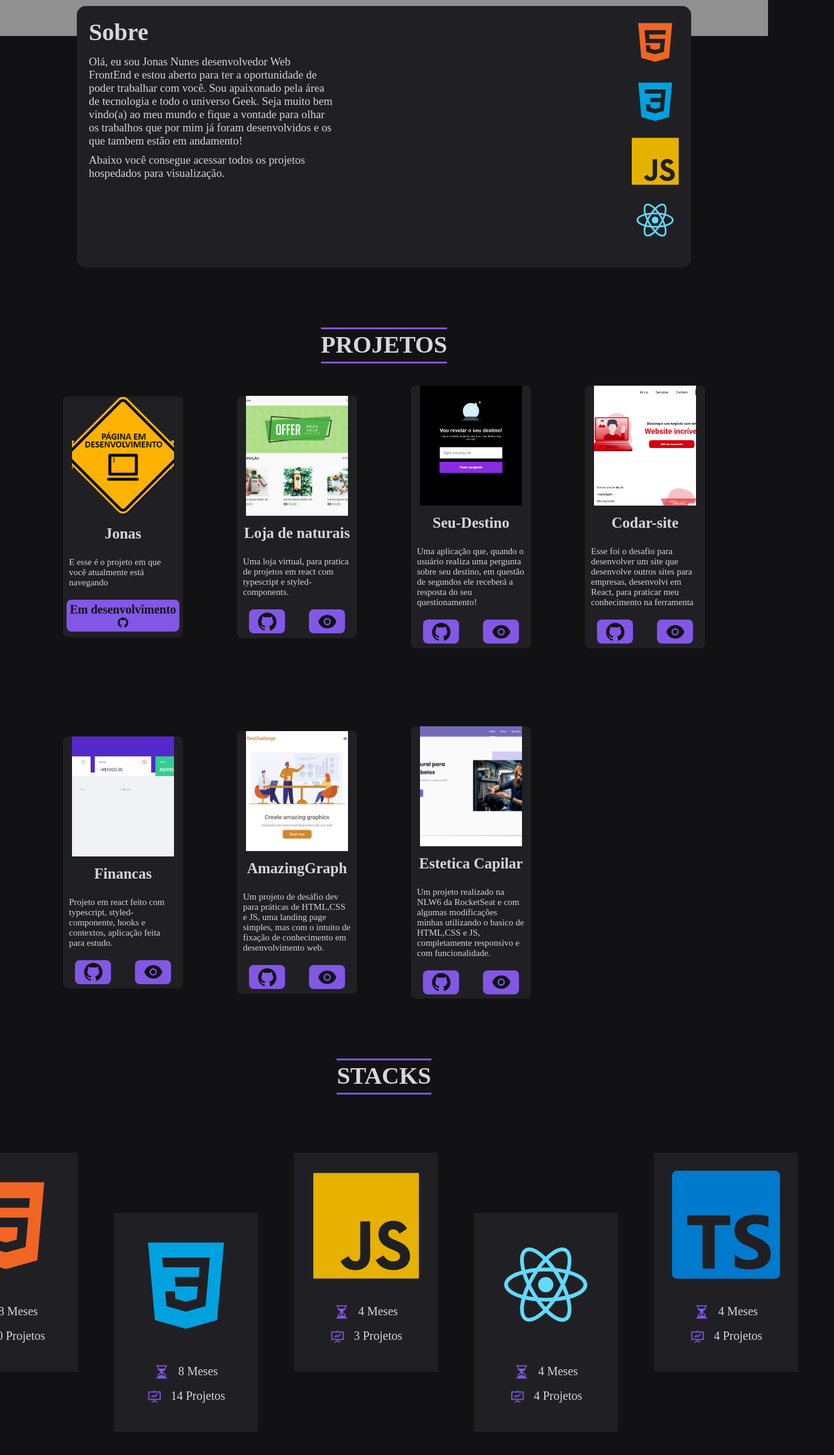
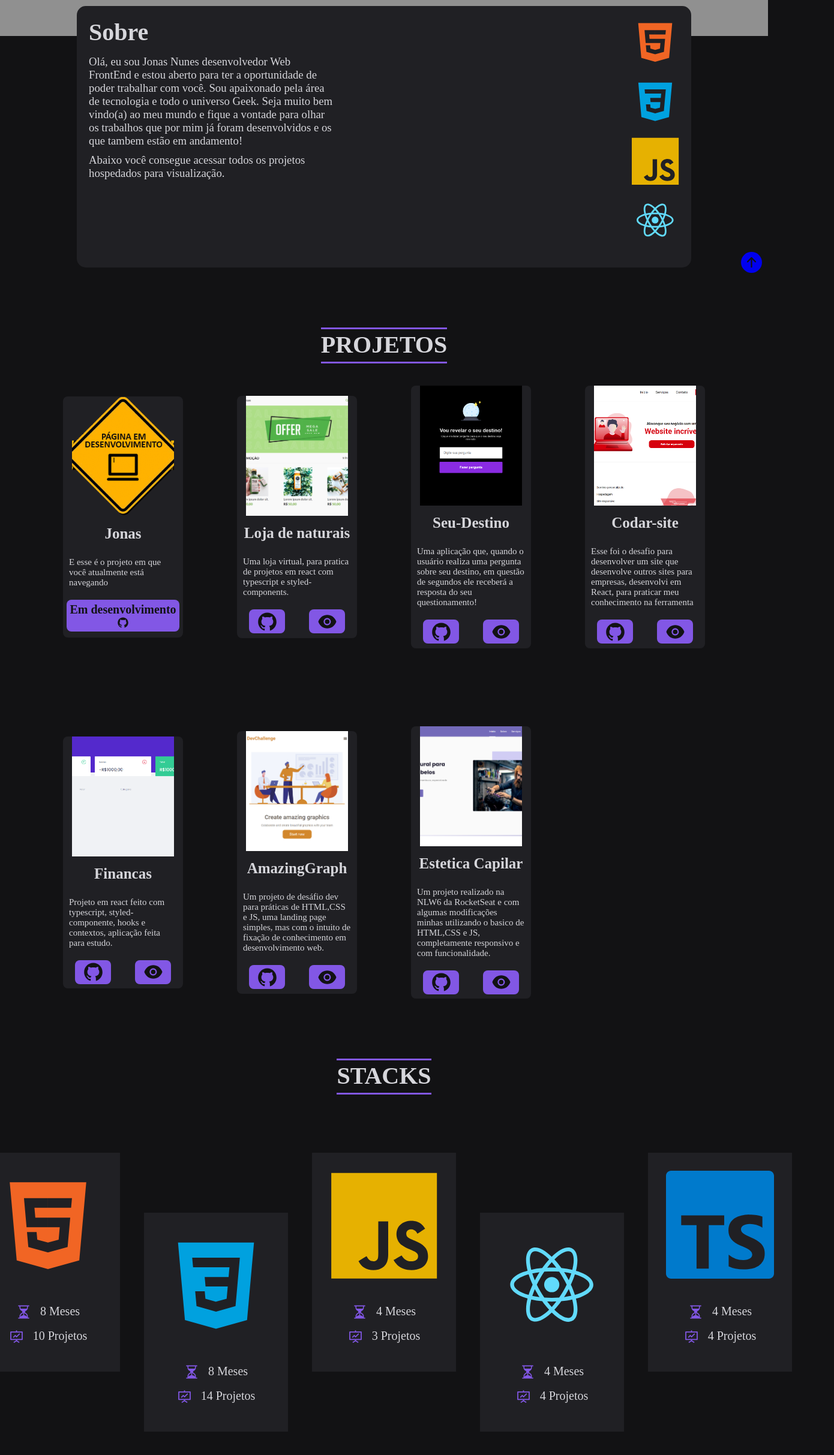
Before and after one commit to Ohnilrac/Portf-lio, a React (Vite) app: page / in a window 1280 px wide. Shown: the part 340-2766 px from the top of the page at 60% size, 1390 px wide, since content can reach past the window. Built offline with nearby package versions, Linux system fonts and the light colour scheme; grey boxes are pictures that could not be loaded.

Commit message:
Button backtotop
Configurando o botao para ir diretamente para o topo da pagina

```diff
--- a/src/App.tsx
+++ b/src/App.tsx
@@ -4,6 +4,7 @@ import { Projects } from "./components/projects";
 import { GlobalStyles } from "./styles/global";
 import { Stacks } from "./components/stacks";
 import { Footer } from "./components/footer";
+import { BackTotop } from "./components/backToTop/button";
 
 export function App() {
 
@@ -14,6 +15,7 @@ export function App() {
       <Projects />
       <Stacks />
       <Footer />
+      <BackTotop />
       <GlobalStyles />
     </div>
   )
--- a/src/components/about/index.tsx
+++ b/src/components/about/index.tsx
@@ -4,7 +4,7 @@ import { DiHtml5, DiCss3, DiJsBadge, DiReact} from 'react-icons/di'
 export function Main(){
   return (
         <>
-        <Container id="sobre">
+        <Container id="about">
           <section>
             <div>
               <h2>Sobre</h2>
--- /dev/null
+++ b/src/components/backToTop/button.tsx
@@ -0,0 +1,25 @@
+import { BsFillArrowUpCircleFill } from 'react-icons/bs'
+import { Button } from './styles'
+
+
+export function BackTotop() {
+  const backToTop = document.querySelector('.back-to-top')
+  function button() {
+    if (window.scrollY >= 780){
+      backToTop?.classList.add('show')
+    } else {
+      backToTop?.classList.remove('show')
+    }
+  }
+
+  window.addEventListener('scroll', function(){
+    button()
+  })
+
+
+  return(
+    <Button href="#header" className='back-to-top'>
+      <BsFillArrowUpCircleFill />
+    </Button>
+  )
+}
--- /dev/null
+++ b/src/components/backToTop/styles.ts
@@ -0,0 +1,15 @@
+import styled from "styled-components";
+
+export const Button = styled.a`
+  font-size: 3.5rem;
+
+  position: fixed;
+  right: 1rem;
+  bottom: 4rem;
+
+  /* visibility: hidden; */
+  /* opacity: 0; */
+
+  transform: translateY(100%);
+  transition: 0.8s;
+`
--- a/src/components/footer/index.tsx
+++ b/src/components/footer/index.tsx
@@ -6,7 +6,7 @@ import { AiFillInstagram, AiOutlineGithub, AiFillLinkedin, AiFillTwitterCircle }
 
 export function Footer() {
   return(
-    <Container>
+    <Container id="footer">
       <Content>
         <h3>
           Desenvolvido com <span><RiReactjsLine /></span> por Jonas Nunes
--- a/src/components/header/index.tsx
+++ b/src/components/header/index.tsx
@@ -8,7 +8,7 @@ export function Header() {
       <Background>
         <img src="https://images.unsplash.com/photo-1586645068267-21a3e8949fdb?ixlib=rb-1.2.1&ixid=MnwxMjA3fDB8MHxwaG90by1wYWdlfHx8fGVufDB8fHx8&auto=format&fit=crop&w=2000&q=80" />
       </Background>
-    <Container>
+    <Container id='header'>
       <Content>
         <Perfil>
           <div>
--- a/src/components/projects/index.tsx
+++ b/src/components/projects/index.tsx
@@ -11,7 +11,7 @@ import wait from "../../assets/wait.gif"
 
 export function Projects(){
   return (
-    <Container>
+    <Container id="projects">
         <Title><h2>PROJETOS</h2></Title>
       <Content>
         <Post>
--- a/src/components/stacks/index.tsx
+++ b/src/components/stacks/index.tsx
@@ -11,7 +11,7 @@ import { AiOutlineFundProjectionScreen } from 'react-icons/ai'
 
 export function Stacks() {
   return (
-    <Tools>
+    <Tools id="stacks">
       <Title><h2>STACKS</h2></Title>
       <Content>
         <Stack>
--- a/src/components/stacks/styles.ts
+++ b/src/components/stacks/styles.ts
@@ -21,7 +21,8 @@ export const Stack = styled.div`
   align-items: center;
 
   background: var(--box);
-  margin-right: 6rem;
+  margin-left: 2rem;
+  margin-right: 2rem;
   padding: 3rem;
 
   &:nth-child(even){
```
